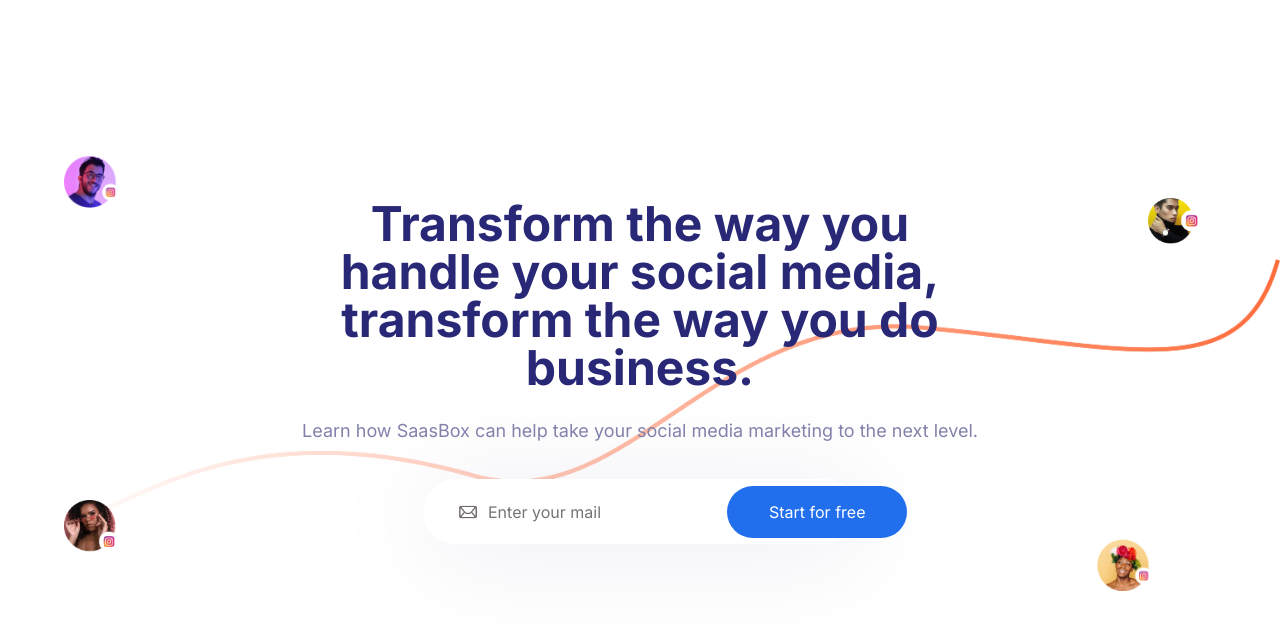
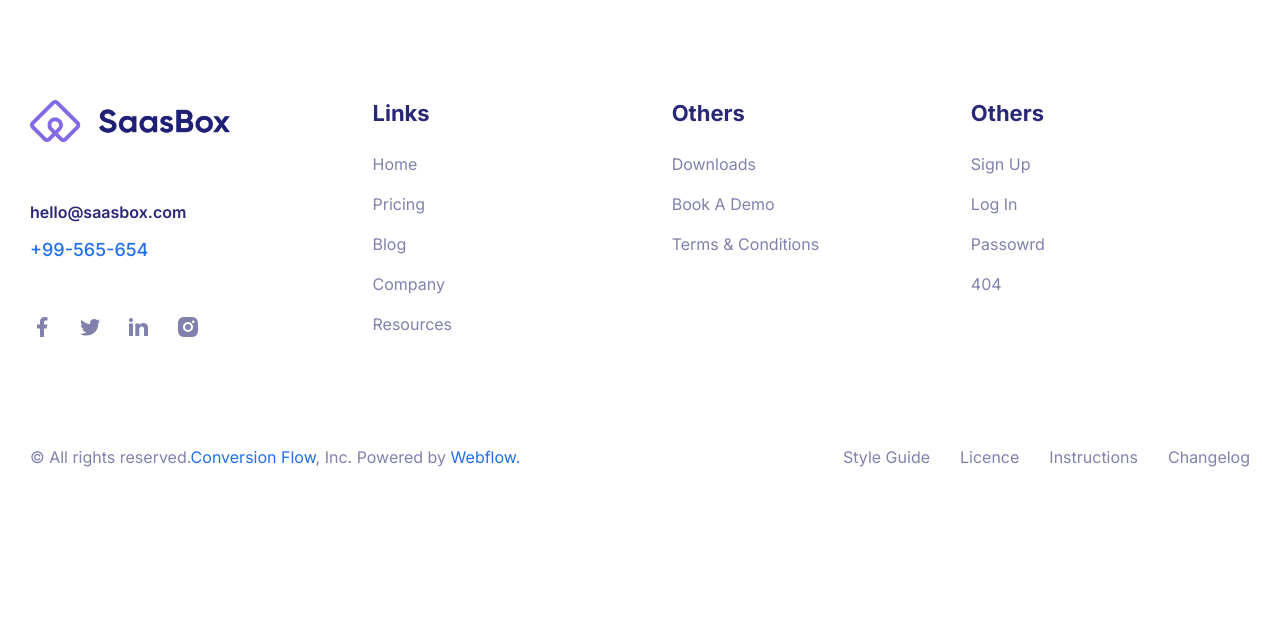
Before and after one commit to RaulAcostaDeveloper/my-web-design-1-template, a Next.js app: page / in a window 1280 px wide. Shown: the top 630 px of the page. Built offline with nearby package versions, Linux system fonts and the light colour scheme.

Commit message:
FooterSection JSON

```diff
--- a/src/app/page.tsx
+++ b/src/app/page.tsx
@@ -60,8 +60,8 @@ export default function Home() {
       {/* <FixProblemInnerSection2/> */}
       {/* <TestimonialSection/> */}
       {/* <BenefitsSection/> */}
-      <ContactSection/>
-      {/* <Footer/> */}
+      {/* <ContactSection/> */}
+      <Footer/>
     </>
   )
 }
--- a/src/styledComponents/footer/Footer.tsx
+++ b/src/styledComponents/footer/Footer.tsx
@@ -1,4 +1,124 @@
 import Image from "next/image"
+
+const contentOfFooter = {
+    srcLogo: '/img/logo.png',
+    mailOfContact: 'hello@saasbox.com',
+    numberOfContact: '+99-565-654',
+    numberForHref: '+99565654',
+    socialMedia: [
+        {
+            imgSrc: '/img/fb.svg',
+            href: '#'
+        },
+        {
+            imgSrc: '/img/twitter.svg',
+            href: '#'
+        },
+        {
+            imgSrc: '/img/linkedin.svg',
+            href: '#'
+        },
+        {
+            imgSrc: '/img/ig.svg',
+            href: '#'
+        },
+    ],
+    footerLinks: [
+        {
+            title: 'Links',
+            pages: [
+                {
+                    title: 'Home',
+                    href: '#'
+                },
+                {
+                    title: 'Pricing',
+                    href: '#'
+                },
+                {
+                    title: 'Blog',
+                    href: '#'
+                },
+                {
+                    title: 'Company',
+                    href: '#'
+                },
+                {
+                    title: 'Resources',
+                    href: '#'
+                },
+            ]
+        },
+        {
+            title: 'Others',
+            pages: [
+                {
+                    title: 'Downloads',
+                    href: '#'
+                },
+                {
+                    title: 'Book A Demo',
+                    href: '#'
+                },
+                {
+                    title: 'Terms & Conditions',
+                    href: '#'
+                },
+            ]
+        },
+        {
+            title: 'Others',
+            pages: [
+                {
+                    title: 'Sign Up',
+                    href: '#'
+                },
+                {
+                    title: 'Log In',
+                    href: '#'
+                },
+                {
+                    title: 'Passowrd',
+                    href: '#'
+                },
+                {
+                    title: '404',
+                    href: '#'
+                },
+            ]
+        },
+    ],
+    copyright: {
+        title: '© All rights reserved.',
+        propietario: {
+            title: 'Conversion Flow',
+            href: '#'
+        },
+        platform: {
+            title: ' Webflow.',
+            href: '#'
+        }
+
+    },
+    moreLinks: [
+        {
+            title: 'Style Guide',
+            href: '#'
+        },
+        {
+            title: 'Licence',
+            href: '#'
+        },
+        {
+            title: 'Instructions',
+            href: '#'
+        },
+        {
+            title: 'Changelog',
+            href: '#'
+        },
+    ]
+}
 
 export const Footer = () => {
     return (
@@ -9,70 +129,53 @@ export const Footer = () => {
                         <div className="footer-logo">
                             <a href="#" className="img-cd">
                                 <figure>
-                                    <Image src="/img/logo.png" alt="" width={200} height={50} />
+                                    <Image src={contentOfFooter.srcLogo} alt="" width={200} height={50} />
                                 </figure>
                             </a>
                         </div>
-                        <a href="mailto:hello@saasbox.com" className="email-link">hello@saasbox.com</a>
-                        <a href="tel:+99565654" className="tel-link">+99-565-654</a>
+                        {/* Nota. No recomiendo el uso de mailto: para este caso. Deberían realizar una función callback. */}
+                        <a href={`mailto:${contentOfFooter.mailOfContact}`} className="email-link">{contentOfFooter.mailOfContact}</a>
+                        <a href={`tel:${contentOfFooter.numberForHref}`} className="tel-link">{contentOfFooter.numberOfContact}</a>
                         <div className="social-wrapper">
-                            <div className="social-icon img-cd">
-                                <figure>
-                                    <Image src="/img/fb.svg" alt="" width={24} height={24} />
-                                </figure>
-                            </div>
-                            <div className="social-icon img-cd">
-                                <figure>
-                                    <Image src="/img/twitter.svg" alt="" width={24} height={24} />
-                                </figure>
-                            </div>
-                            <div className="social-icon img-cd">
-                                <figure>
-                                    <Image src="/img/linkedin.svg" alt="" width={24} height={24} />
-                                </figure>
-                            </div>
-                            <div className="social-icon img-cd">
-                                <figure>
-                                    <Image src="/img/ig.svg" alt="" width={24} height={24} />
-                                </figure>
-                            </div>
+                            {contentOfFooter.socialMedia.map((el, index) => (
+                                <div className="social-icon img-cd" key={el.href + index}>
+                                    <a href={el.href} target="_blank">
+                                        <figure>
+                                            <Image src={el.imgSrc} alt="" width={24} height={24} />
+                                        </figure>
+                                    </a>
+                                </div>
+                            ))}
                         </div>
                     </div>
                     <div className="footer-right">
                         <div className="footer-grid">
-                            <div className="footer-links">
-                                <h4>Links</h4>
-                                <a href="#">Home</a>
-                                <a href="#">Pricing</a>
-                                <a href="#">Blog</a>
-                                <a href="#">Company</a>
-                                <a href="#">Resources</a>
-                            </div>
-                            <div className="footer-links">
-                                <h4>Others</h4>
-                                <a href="#">Downloads</a>
-                                <a href="#">Book A Demo</a>
-                                <a href="#">Terms & Conditions</a>
-                            </div>
-                            <div className="footer-links">
-                                <h4>Others</h4>
-                                <a href="#">Sign Up</a>
-                                <a href="#">Log In</a>
-                                <a href="#">Passowrd</a>
-                                <a href="#">404</a>
-                            </div>
+                            {contentOfFooter.footerLinks.map((el, index) => (
+                                <div key={el.title + index} className="footer-links">
+                                    <h4>{el.title}</h4>
+                                    {el.pages.map((page, index) => (
+                                        <a key={page.href + index} href={page.href}>{page.title}</a>
+                                    ))}
+                                </div>
+                            ))}
                         </div>
                     </div>
                 </div>
                 <div className="footer-copyright">
                     <div className="copyright-left">
-                        <p>© All rights reserved. <a href="#">Conversion Flow</a>, Inc. Powered by <a href="#">Webflow.</a></p>
+                        <p>{contentOfFooter.copyright.title}
+                            <a href={contentOfFooter.copyright.propietario.href}>
+                                {contentOfFooter.copyright.propietario.title}</a>
+                            , Inc. Powered by
+                            <a href={contentOfFooter.copyright.platform.href}>
+                                {contentOfFooter.copyright.platform.title}
+                                </a>
+                        </p>
                     </div>
                     <div className="copyright-right">
-                        <a href="#">Style Guide</a>
-                        <a href="#">Licence</a>
-                        <a href="#">Instructions</a>
-                        <a href="#">Changelog</a>
+                        {contentOfFooter.moreLinks.map((el, index) =>(
+                            <a key={el.title + index} href={el.href}>{el.title}</a>
+                        ))}
                     </div>
                 </div>
             </div>
```
